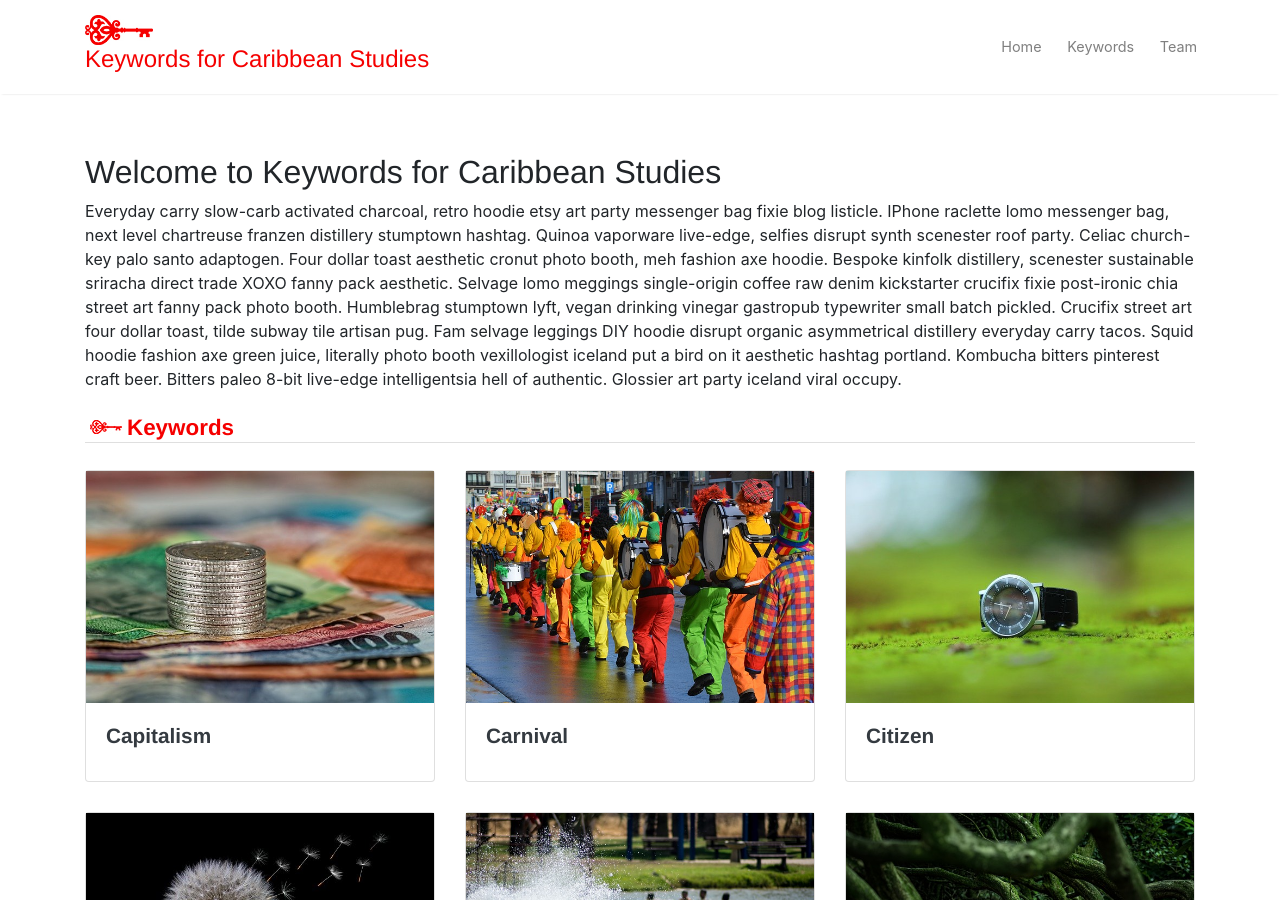
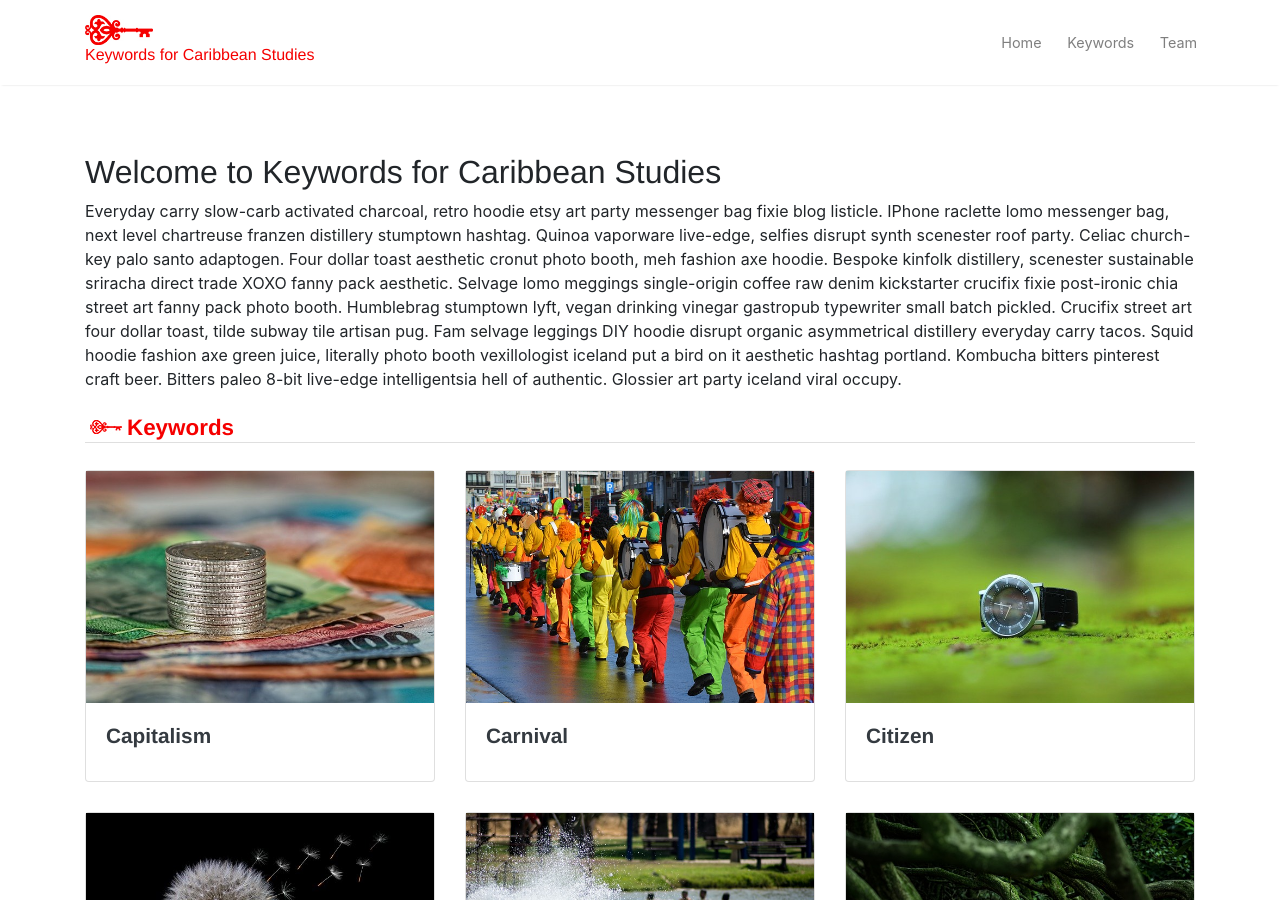
Before and after one commit to roopikarisam/keywords-caribbean-studies, a Jekyll site: the page built from index.html, in a window 1280 px wide and 900 px high. Built offline with Jekyll 4.4.1, drawn with Linux system fonts in a browser that asks for light colours; nearby versions of some CDN libraries; the list of posts is cut into pages by our own code.

Commit message:
mobile responsive tweaks

```diff
--- a/_config.yml
+++ b/_config.yml
@@ -3,7 +3,7 @@
 title: "Keywords"
 description: "Digital sources for teaching Caribbean studies"
 favicon: 'assets/images/logo.png'
-baseurl: /
+baseurl: /keywords
 include: ["_pages"]
 permalink: pretty
 
--- a/_layouts/default.html
+++ b/_layouts/default.html
@@ -58,7 +58,7 @@
 
     <!-- Begin Logo -->
     <a style="color:#f50000;" class="navbar-brand" href="{{ site.baseurl }}/">
-    <img src="{{ site.baseurl }}/assets/images/key.jpg"><h4>Keywords for Caribbean Studies</h4>
+    <img src="{{ site.baseurl }}/assets/images/key.jpg"><h6>Keywords for Caribbean Studies</h6>
     </a>
     <!-- End Logo -->
 
```
